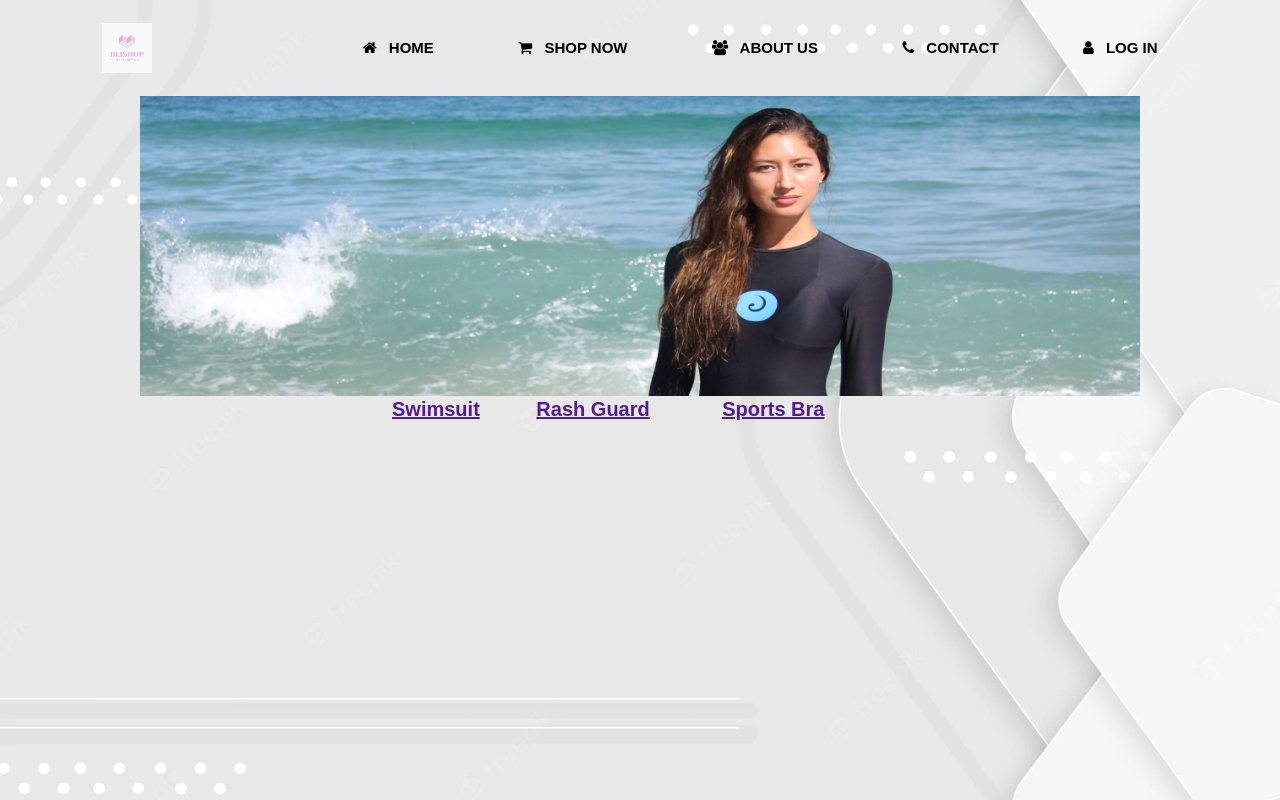
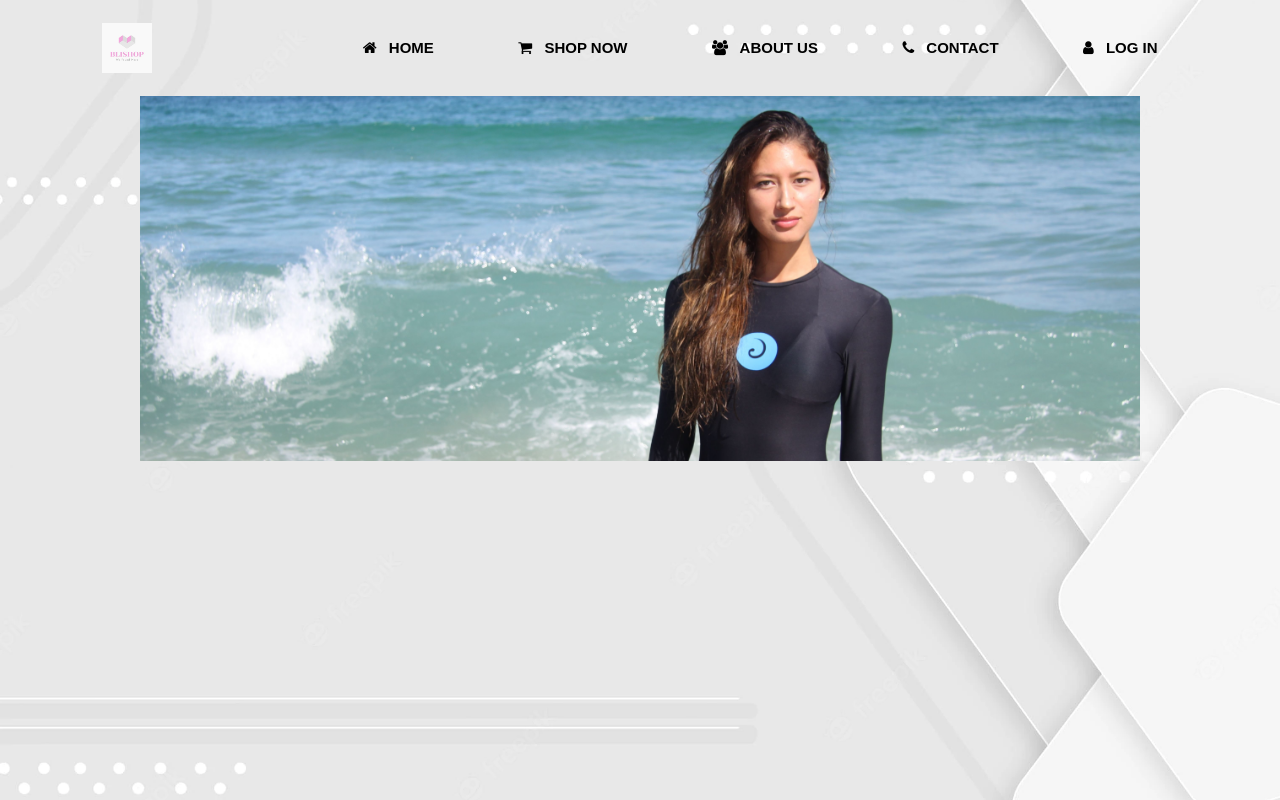
Before and after one commit to ronellchelsea/semi-final-draft, a Flask app: template templates/shopnow.html in a window 1280 px wide. Run offline with Flask 2, Linux system fonts and the light colour scheme; the template is opened without the code that fills it, so the values that code supplies are empty.

Commit message:
update shownow.html

```diff
--- a/templates/shopnow.html
+++ b/templates/shopnow.html
@@ -58,21 +58,7 @@
         </nav>
 
     </div>
-        <img src="../pictures/shop.jpg" width="1000" height="300" alt="">
-
-        <table border="0" width="500px">
-            <tr>
-                <th>
-                    <p><a href="">Swimsuit</a></p>
-                </th>
-                <th>
-                    <p><a href="">Rash Guard</a></p>
-                </th>
-                <th>
-                    <p><a href="">Sports Bra</a></p>
-                </th>
-            </tr>
-        </table>
+        <img src="../pictures/shop.jpg" width="1000" alt="">
 
     </body>
     </center>
```
